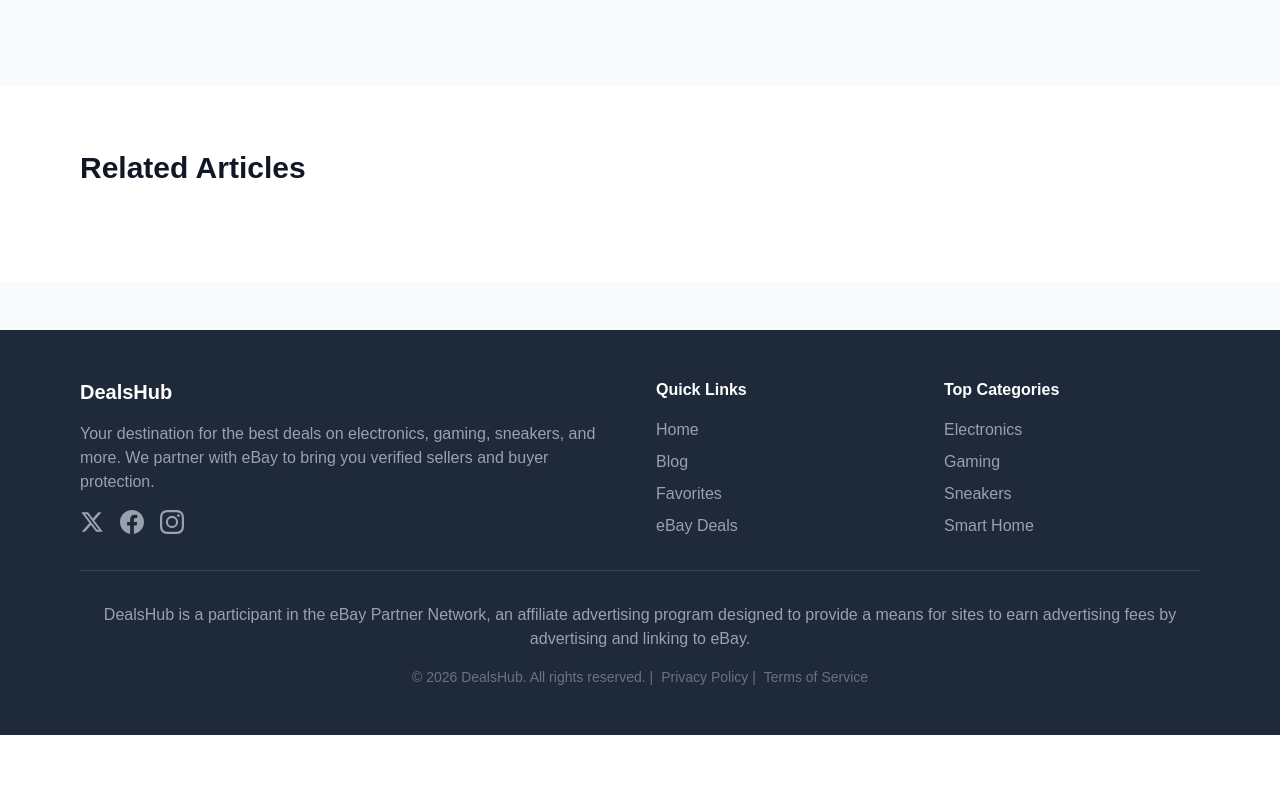
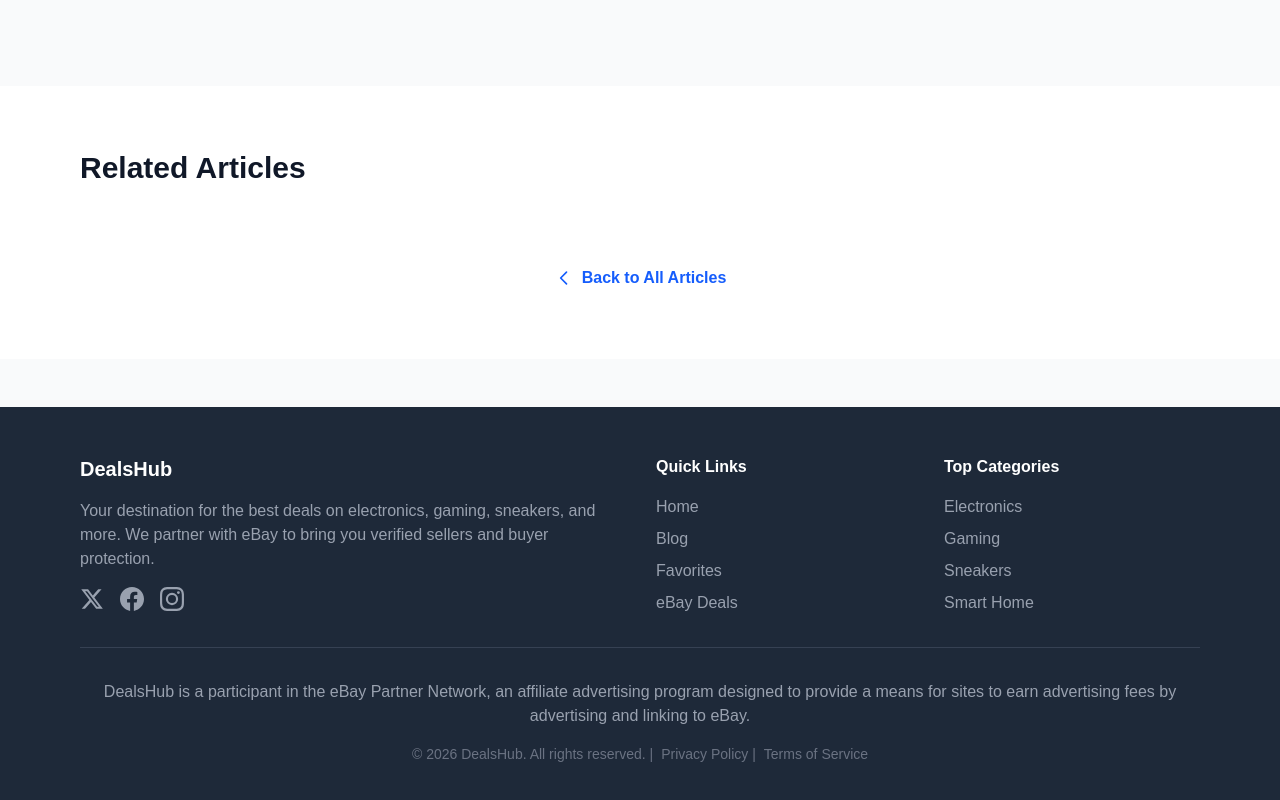
Before and after one commit to SamoTech/ebay-store, a Next.js app: page /blog/electronics-buying-guide-best-tech-deals in a window 1280 px wide. Shown: the part 3238-4038 px from the top of the page. Before the commit the page ends 3973 px from the top, so only its background shows below. Built offline with nearby package versions, Linux system fonts and the light colour scheme.

Commit message:
Add generateStaticParams for blog articles to fix 404 errors

```diff
--- a/app/blog/[slug]/page.tsx
+++ b/app/blog/[slug]/page.tsx
@@ -1,10 +1,31 @@
-'use client';
-
 import { notFound } from 'next/navigation';
 import Link from 'next/link';
-import Image from 'next/image';
+import { Metadata } from 'next';
 import Footer from '../../../components/Footer';
 import { blogArticles } from '../../../lib/blog-data';
+
+// Generate static params for all blog articles
+export async function generateStaticParams() {
+  return blogArticles.map((article) => ({
+    slug: article.slug,
+  }));
+}
+
+// Generate metadata for each article
+export async function generateMetadata({ params }: { params: { slug: string } }): Promise<Metadata> {
+  const article = blogArticles.find(a => a.slug === params.slug);
+
+  if (!article) {
+    return {
+      title: 'Article Not Found',
+    };
+  }
+
+  return {
+    title: `${article.title} | DealsHub Blog`,
+    description: article.excerpt,
+  };
+}
 
 export default function BlogArticlePage({ params }: { params: { slug: string } }) {
   const article = blogArticles.find(a => a.slug === params.slug);
@@ -56,7 +77,7 @@ export default function BlogArticlePage({ params }: { params: { slug: string } }
         {/* Featured Image */}
         <div className={`h-96 rounded-2xl bg-gradient-to-br ${article.gradient} mb-10 relative overflow-hidden`}>
           <div className="absolute inset-0 bg-black/20"></div>
-          <div className="absolute bottom-8 left-8 text-white">
+          <div className="absolute bottom-8 left-8 right-8 text-white">
             <p className="text-lg font-semibold opacity-90">{article.excerpt}</p>
           </div>
         </div>
@@ -145,6 +166,19 @@ export default function BlogArticlePage({ params }: { params: { slug: string } }
                 </Link>
               ))}
           </div>
+
+          {/* Back to Blog Link */}
+          <div className="mt-12 text-center">
+            <Link
+              href="/blog"
+              className="inline-flex items-center gap-2 text-blue-600 dark:text-blue-400 hover:text-blue-700 dark:hover:text-blue-300 font-semibold"
+            >
+              <svg className="w-5 h-5" fill="none" viewBox="0 0 24 24" stroke="currentColor">
+                <path strokeLinecap="round" strokeLinejoin="round" strokeWidth={2} d="M15 19l-7-7 7-7" />
+              </svg>
+              Back to All Articles
+            </Link>
+          </div>
         </div>
       </section>
 
```
